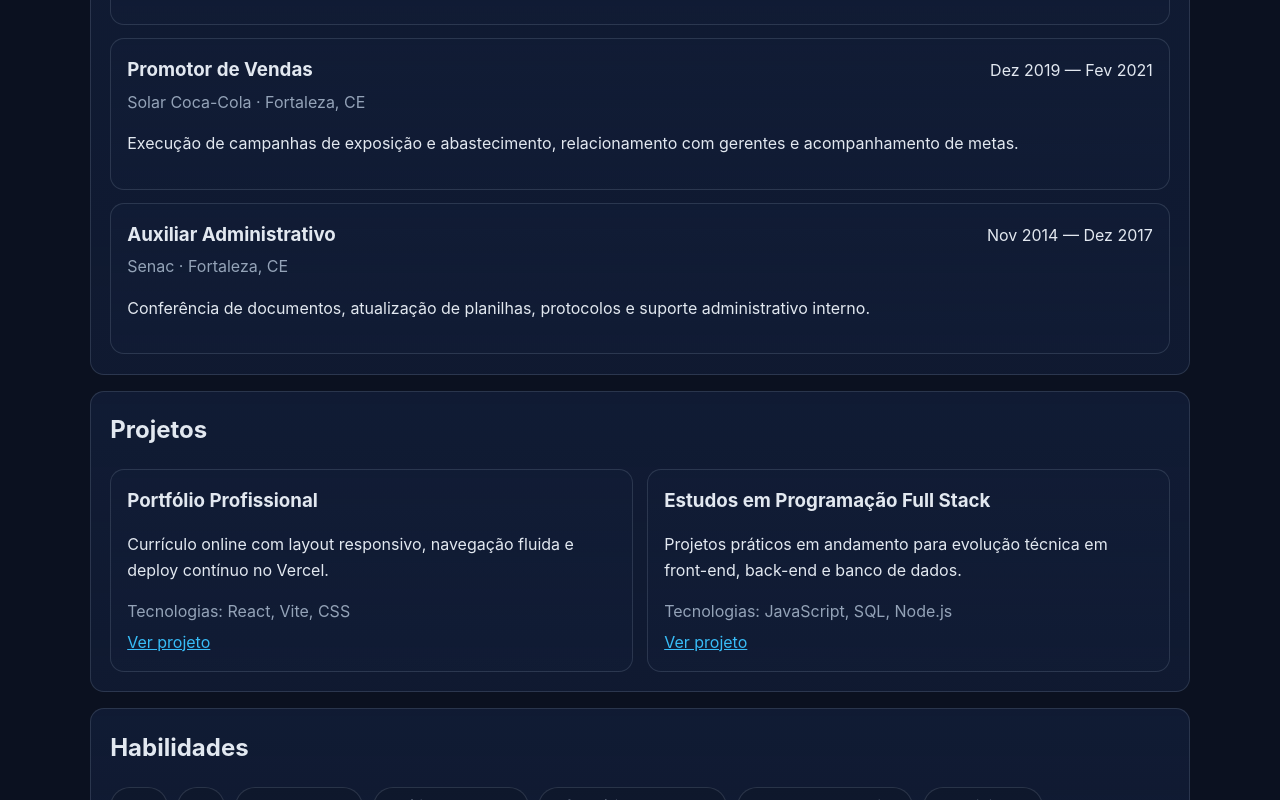
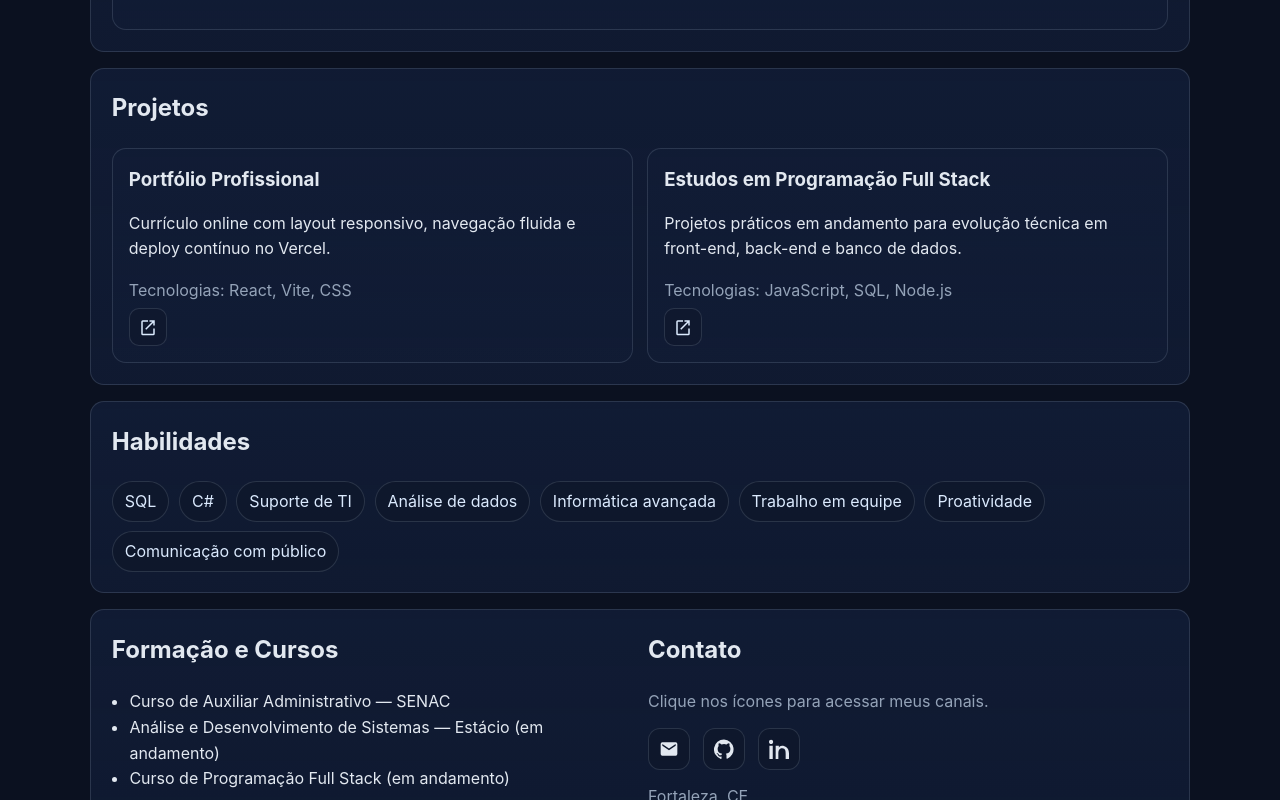
Before and after one commit to Wellerson-Frota/meu-portifolio, a React (Vite) app: page / in a window 1280 px wide. Shown: the part 1300-2100 px from the top of the page. Built offline with nearby package versions, Linux system fonts and the light colour scheme.

Commit message:
feat: visual clean e currículo atualizado

```diff
--- a/src/App.jsx
+++ b/src/App.jsx
@@ -21,18 +21,6 @@ const experiences = [
     company: 'Mais Serviços · Fortaleza, CE',
     period: 'Jun 2023 — atual',
     description: 'Organização de processos, documentos e relatórios, com foco em controle de prazos e eficiência operacional.'
-  },
-  {
-    role: 'Promotor de Vendas',
-    company: 'Solar Coca-Cola · Fortaleza, CE',
-    period: 'Dez 2019 — Fev 2021',
-    description: 'Execução de campanhas de exposição e abastecimento, relacionamento com gerentes e acompanhamento de metas.'
-  },
-  {
-    role: 'Auxiliar Administrativo',
-    company: 'Senac · Fortaleza, CE',
-    period: 'Nov 2014 — Dez 2017',
-    description: 'Conferência de documentos, atualização de planilhas, protocolos e suporte administrativo interno.'
   }
 ];
 
@@ -41,13 +29,13 @@ const projects = [
     name: 'Portfólio Profissional',
     description: 'Currículo online com layout responsivo, navegação fluida e deploy contínuo no Vercel.',
     tech: 'React, Vite, CSS',
-    link: '#'
+    link: 'https://github.com/Wellerson-Frota/meu-portifolio'
   },
   {
     name: 'Estudos em Programação Full Stack',
     description: 'Projetos práticos em andamento para evolução técnica em front-end, back-end e banco de dados.',
     tech: 'JavaScript, SQL, Node.js',
-    link: '#'
+    link: 'https://github.com/Wellerson-Frota'
   }
 ];
 
@@ -70,7 +58,7 @@ export default function App() {
       <main className="container">
         <section id="home" className="hero">
           <p className="eyebrow">Estagiário de TI · Desenvolvedor em formação</p>
-          <h1>Em busca da primeira oportunidade sólida em Análise e Desenvolvimento de Sistemas.</h1>
+          <h1>Construindo uma carreira sólida em Análise e Desenvolvimento de Sistemas.</h1>
           <p className="lead">
             Atuo com suporte, análise de dados e organização de processos. Estou cursando ADS e evolução Full Stack,
             focado em construir soluções eficientes e com boa experiência de uso.
@@ -128,7 +116,11 @@ export default function App() {
                 <h3>{project.name}</h3>
                 <p>{project.description}</p>
                 <p className="subtitle">Tecnologias: {project.tech}</p>
-                <a href={project.link} target="_blank" rel="noreferrer">Ver projeto</a>
+                <a className="project-link-icon" href={project.link} target="_blank" rel="noreferrer" aria-label={`Abrir ${project.name}`}>
+                  <svg viewBox="0 0 24 24" role="img" aria-hidden="true">
+                    <path d="M14 3h7v7h-2V6.41l-9.29 9.3-1.42-1.42 9.3-9.29H14V3zm5 18H5V5h7V3H5a2 2 0 0 0-2 2v16a2 2 0 0 0 2 2h14a2 2 0 0 0 2-2v-7h-2v7z" />
+                  </svg>
+                </a>
               </article>
             ))}
           </div>
@@ -145,24 +137,34 @@ export default function App() {
 
         <section className="section-card education-contact-grid">
           <article>
-            <h2>Formação e Certificações</h2>
+            <h2>Formação e Cursos</h2>
             <ul className="plain-list">
-              <li>Análise e Desenvolvimento de Sistemas — Estácio (Jun 2024 a Jun 2026 · cursando)</li>
-              <li>Certificação em Bombeiro Civil — GREME</li>
-              <li>Certificação em NR35 — GREME</li>
-              <li>Certificação em NR33 — GREME</li>
-              <li>Certificação em Auxiliar Administrativo — SENAC</li>
+              <li>Curso de Auxiliar Administrativo — SENAC</li>
+              <li>Análise e Desenvolvimento de Sistemas — Estácio (em andamento)</li>
+              <li>Curso de Programação Full Stack (em andamento)</li>
             </ul>
           </article>
           <article id="contato">
             <h2>Contato</h2>
-            <ul className="plain-list">
-              <li>Email: <a href="mailto:wellersonmorais777@gmail.com">wellersonmorais777@gmail.com</a></li>
-              <li>Telefone/WhatsApp: <a href="tel:+5585997190151">(85) 99719-0151</a></li>
-              <li>GitHub: <a href="https://github.com/Wellerson-Frota" target="_blank" rel="noreferrer">@Wellerson-Frota</a></li>
-              <li>Localização: Fortaleza, CE</li>
-              <li>LinkedIn: <a href="https://www.linkedin.com/in/wellerson-moraes-682050235/" target="_blank" rel="noreferrer">wellerson-moraes-682050235</a></li>
-            </ul>
+            <p className="subtitle">Clique nos ícones para acessar meus canais.</p>
+            <div className="icon-links" aria-label="Links de contato">
+              <a href="mailto:wellersonmorais777@gmail.com" target="_blank" rel="noreferrer" aria-label="Email">
+                <svg viewBox="0 0 24 24" role="img" aria-hidden="true">
+                  <path d="M20 4H4a2 2 0 0 0-2 2v12a2 2 0 0 0 2 2h16a2 2 0 0 0 2-2V6a2 2 0 0 0-2-2zm0 4.24-8 5.34-8-5.34V6l8 5.33L20 6v2.24z" />
+                </svg>
+              </a>
+              <a href="https://github.com/Wellerson-Frota" target="_blank" rel="noreferrer" aria-label="GitHub">
+                <svg viewBox="0 0 24 24" role="img" aria-hidden="true">
+                  <path d="M12 .5a12 12 0 0 0-3.79 23.39c.6.1.82-.26.82-.58v-2.26c-3.34.73-4.04-1.61-4.04-1.61a3.18 3.18 0 0 0-1.33-1.76c-1.09-.74.08-.73.08-.73a2.52 2.52 0 0 1 1.84 1.24 2.56 2.56 0 0 0 3.5 1 2.56 2.56 0 0 1 .76-1.6c-2.67-.3-5.47-1.33-5.47-5.93a4.64 4.64 0 0 1 1.24-3.22 4.3 4.3 0 0 1 .12-3.18s1-.33 3.3 1.23a11.48 11.48 0 0 1 6 0c2.28-1.56 3.29-1.23 3.29-1.23a4.3 4.3 0 0 1 .12 3.18 4.64 4.64 0 0 1 1.23 3.22c0 4.61-2.8 5.62-5.48 5.92a2.87 2.87 0 0 1 .82 2.22v3.29c0 .32.21.69.82.58A12 12 0 0 0 12 .5z" />
+                </svg>
+              </a>
+              <a href="https://www.linkedin.com/in/wellerson-moraes-682050235/" target="_blank" rel="noreferrer" aria-label="LinkedIn">
+                <svg viewBox="0 0 24 24" role="img" aria-hidden="true">
+                  <path d="M4.98 3.5C4.98 4.88 3.87 6 2.49 6S0 4.88 0 3.5 1.11 1 2.49 1s2.49 1.12 2.49 2.5zM.5 8h4V24h-4V8zM8 8h3.83v2.2h.06c.53-1 1.83-2.2 3.77-2.2C19.4 8 24 10.4 24 17.1V24h-4v-6.1c0-2.9-.05-6.7-4.08-6.7-4.08 0-4.7 3.2-4.7 6.5V24H8V8z" />
+                </svg>
+              </a>
+            </div>
+            <p className="subtitle location">Fortaleza, CE</p>
           </article>
         </section>
       </main>
--- a/src/styles.css
+++ b/src/styles.css
@@ -20,7 +20,7 @@ html {
 body {
   margin: 0;
   font-family: Inter, system-ui, -apple-system, Segoe UI, Roboto, Helvetica, Arial, sans-serif;
-  background: radial-gradient(circle at top, #111b34 0%, var(--bg) 45%);
+  background: radial-gradient(circle at top, #15213f 0%, var(--bg) 52%);
   color: var(--text);
   line-height: 1.6;
 }
@@ -159,7 +159,7 @@ main {
 }
 
 .section-card {
-  padding: 1.2rem;
+  padding: 1.3rem;
   margin-top: 1rem;
 }
 
@@ -175,6 +175,29 @@ main {
 .item-card,
 .project-card {
   padding: 1rem;
+}
+
+.project-link-icon {
+  width: 38px;
+  height: 38px;
+  border-radius: 10px;
+  display: inline-flex;
+  align-items: center;
+  justify-content: center;
+  border: 1px solid var(--border);
+  background: rgba(15, 23, 42, 0.55);
+  transition: transform 0.2s ease, border-color 0.2s ease;
+}
+
+.project-link-icon:hover {
+  transform: translateY(-2px);
+  border-color: var(--accent);
+}
+
+.project-link-icon svg {
+  width: 18px;
+  height: 18px;
+  fill: #dbeafe;
 }
 
 .item-card header {
@@ -228,6 +251,40 @@ main {
   padding-left: 1.1rem;
 }
 
+.icon-links {
+  display: flex;
+  gap: 0.8rem;
+  margin-top: 0.8rem;
+}
+
+.icon-links a {
+  width: 42px;
+  height: 42px;
+  border-radius: 12px;
+  display: inline-flex;
+  align-items: center;
+  justify-content: center;
+  border: 1px solid var(--border);
+  background: rgba(15, 23, 42, 0.7);
+  transition: transform 0.2s ease, border-color 0.2s ease, background 0.2s ease;
+}
+
+.icon-links a:hover {
+  transform: translateY(-2px);
+  border-color: var(--accent);
+  background: rgba(15, 23, 42, 0.95);
+}
+
+.icon-links svg {
+  width: 20px;
+  height: 20px;
+  fill: #e2e8f0;
+}
+
+.location {
+  margin-top: 0.9rem;
+}
+
 .site-footer {
   border-top: 1px solid var(--border);
   padding: 1.2rem 0;
```
